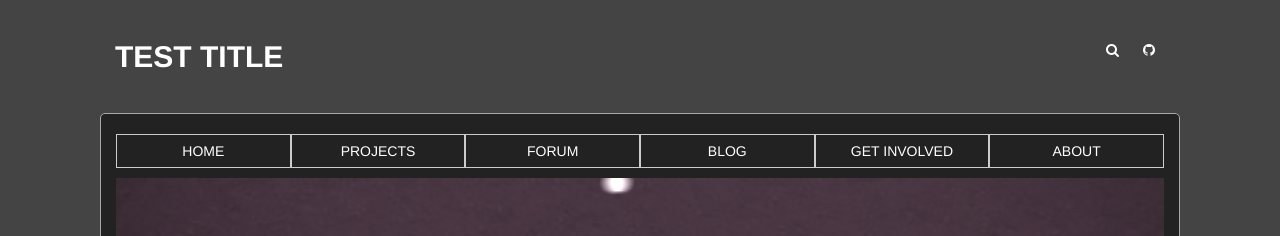
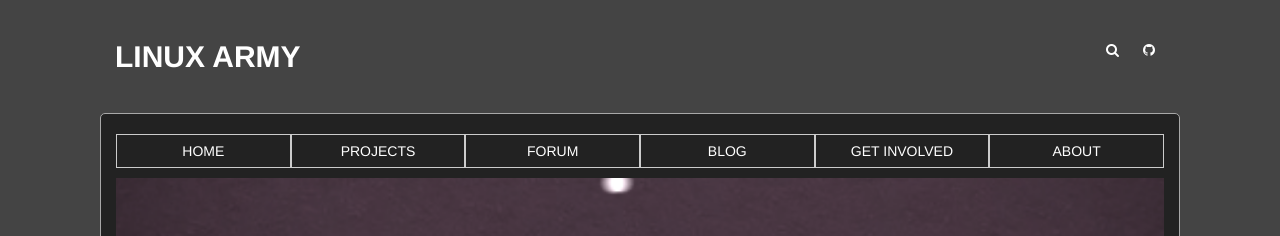
Before and after one commit to linuxarmy/linuxarmy, a Jekyll site: the page built from index.html, in a window 1280 px wide. Shown: the top 236 px of the page. Built offline with Jekyll 4.4.1, drawn with Linux system fonts in a browser that asks for light colours.

Commit message:
changed website title to linux army in default layout

```diff
--- a/_layouts/default.html
+++ b/_layouts/default.html
@@ -11,7 +11,7 @@
 <header class="header-wrap">
 <ul class="left-side pull-left">
 <li>
-<h2>TEST TITLE</h2>
+<h2>LINUX ARMY</h2>
 </li>
 </ul>
 <ul class="right-side pull-right">
```
